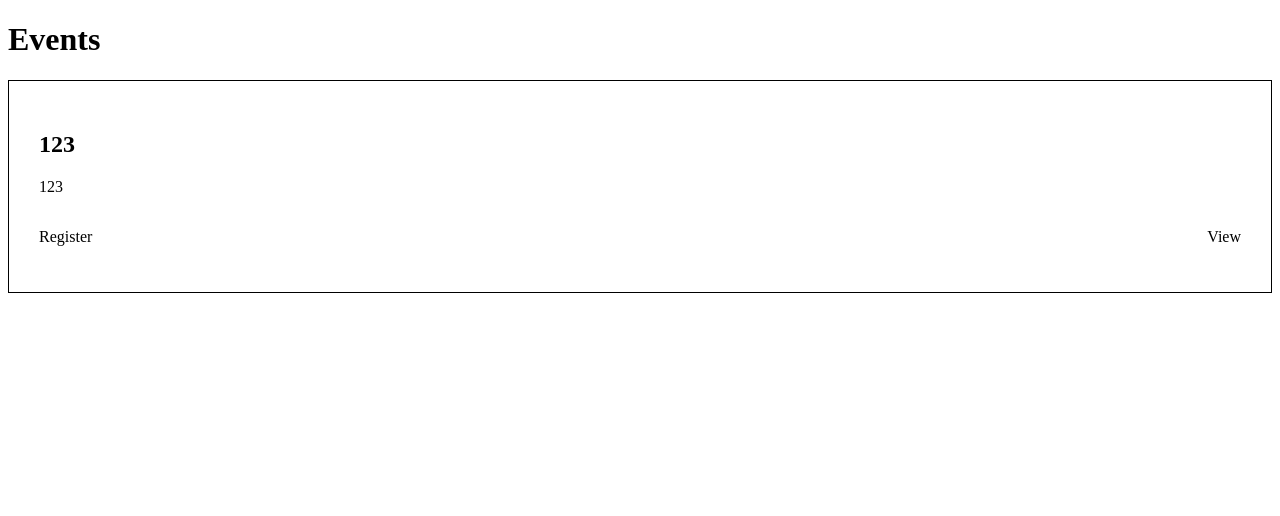
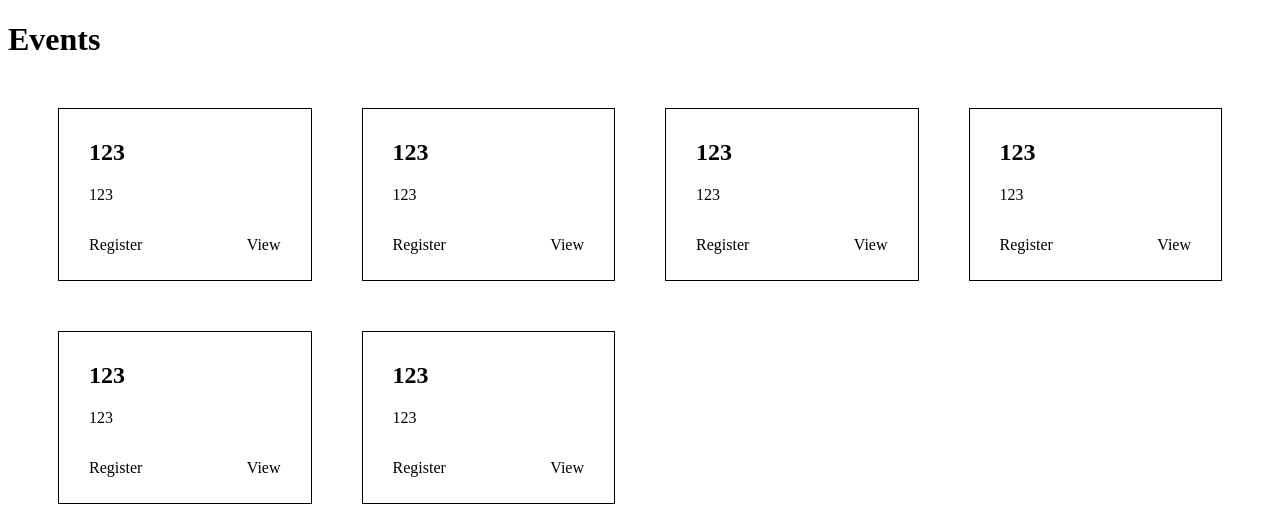
Before and after one commit to MaxPoplavskiy/EventsRegistrationApp, a React (Vite) app in the folder frontend/: page / in a window 1280 px wide. Shown: the top 516 px of the page. Built offline with nearby package versions, Linux system fonts and the light colour scheme.

Commit message:
feat: add events board grid

```diff
--- a/frontend/src/components/EventsBoard/components/event-board-card/styles.module.scss
+++ b/frontend/src/components/EventsBoard/components/event-board-card/styles.module.scss
@@ -1,6 +1,6 @@
 .event_card__container {
     border: 1px black solid;
-    padding: 30px;
+    padding: 10px 30px;
 }
 
 .event_card__lower_body {
--- a/frontend/src/components/EventsBoard/events-board-page.tsx
+++ b/frontend/src/components/EventsBoard/events-board-page.tsx
@@ -1,4 +1,5 @@
 import EventBoardCard from "./components/event-board-card/event-board-card";
+import styles from './styles.module.scss'
 
 function EventsBoardPage() {
     return <>
@@ -6,7 +7,14 @@ function EventsBoardPage() {
             Events
         </h1>
 
-        <EventBoardCard title="123" description="123" />
+        <main className={styles.events_board_container}>
+            <EventBoardCard title="123" description="123" />
+            <EventBoardCard title="123" description="123" />
+            <EventBoardCard title="123" description="123" />
+            <EventBoardCard title="123" description="123" />
+            <EventBoardCard title="123" description="123" />
+            <EventBoardCard title="123" description="123" />
+        </main>
     </>;
 }
 
--- /dev/null
+++ b/frontend/src/components/EventsBoard/styles.module.scss
@@ -0,0 +1,7 @@
+.events_board_container {
+    display: grid;
+    grid-template-columns: repeat(4, 1fr);
+    grid-row: repeat(4, 1fr);
+    gap: 50px;
+    margin: 50px;
+}
```
